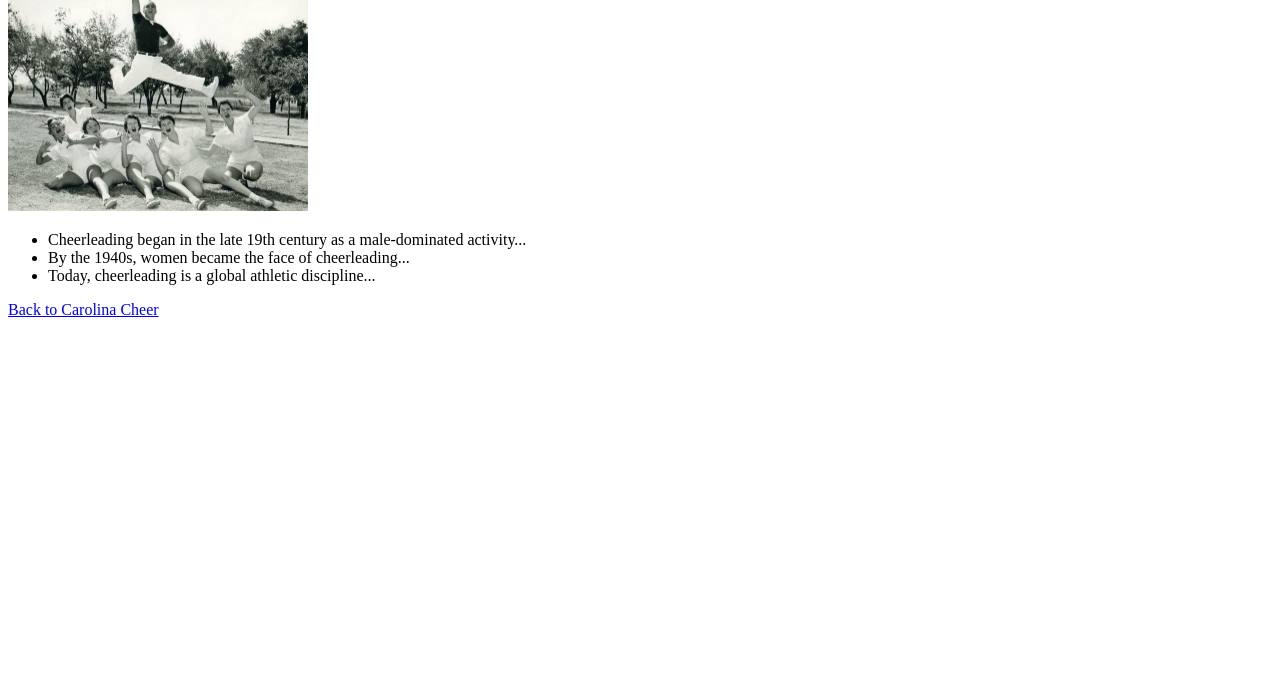
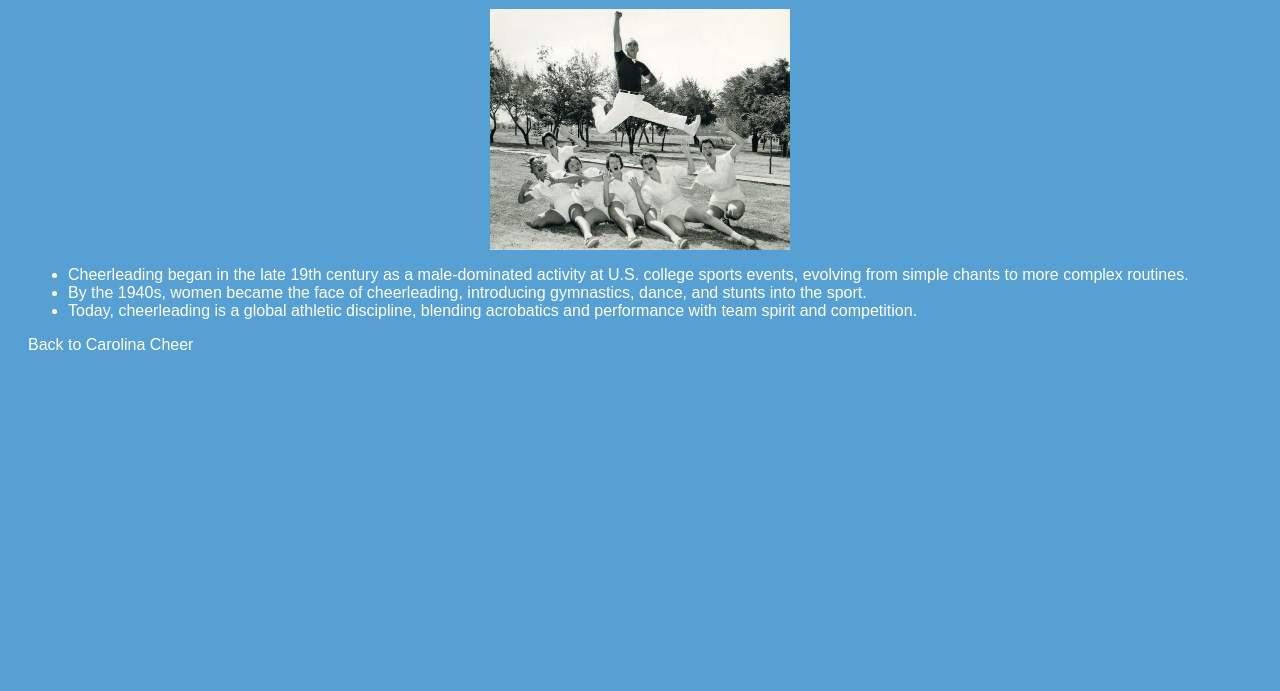
Before and after one commit to jauanfrink/jauanfrink.github.io, a plain HTML site: page history-cheer.html in a window 1280 px wide. Shown: the part 109-800 px from the top of the page. Drawn offline with Linux system fonts and the light colour scheme.

Commit message:
Update history-cheer.html

```diff
--- a/history-cheer.html
+++ b/history-cheer.html
@@ -2,15 +2,43 @@
 <html lang="en">
 <head>
     <title>History of Cheerleading</title>
-    <link rel="stylesheet" href="styles.css"> <!-- Link to your CSS file -->
+    <style>
+        body {
+            background-color: #56A0D3; /* Carolina Blue */
+            color: white;
+            font-family: Arial, sans-serif;
+            padding: 20px;
+        }
+        h1 {
+            font-size: 36px;
+        }
+        img {
+            width: 300px; /* Adjust image size */
+            height: auto; /* Maintain aspect ratio */
+            display: block;
+            margin: 10px auto; /* Center images */
+        }
+        ul {
+            list-style-type: disc; /* Standard bullet points */
+        }
+        a {
+            color: white;
+            text-decoration: none;
+        }
+        a:hover {
+            text-decoration: underline;
+        }
+    </style>
 </head>
 <body>
     <h1>History of Cheerleading</h1>
-    <img src="oldcheer.png" alt="History of Cheerleading" style="width: 300px; height: auto;">
+
+    <img src="oldcheer.png" alt="Old Cheerleading Photo">
+
     <ul>
-        <li>Cheerleading began in the late 19th century as a male-dominated activity...</li>
-        <li>By the 1940s, women became the face of cheerleading...</li>
-        <li>Today, cheerleading is a global athletic discipline...</li>
+        <li>Cheerleading began in the late 19th century as a male-dominated activity at U.S. college sports events, evolving from simple chants to more complex routines.</li>
+        <li>By the 1940s, women became the face of cheerleading, introducing gymnastics, dance, and stunts into the sport.</li>
+        <li>Today, cheerleading is a global athletic discipline, blending acrobatics and performance with team spirit and competition.</li>
     </ul>
 
     <p><a href="carolina-cheer.html">Back to Carolina Cheer</a></p>
```
